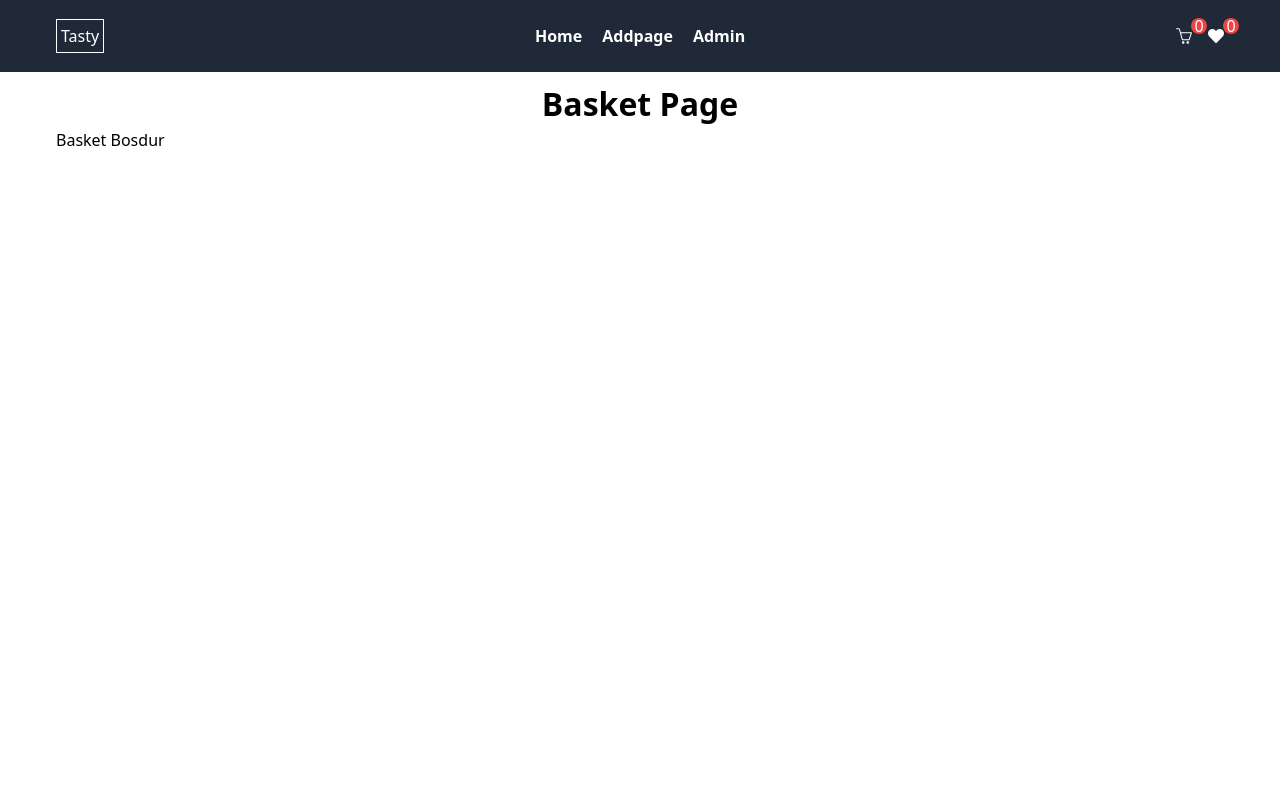
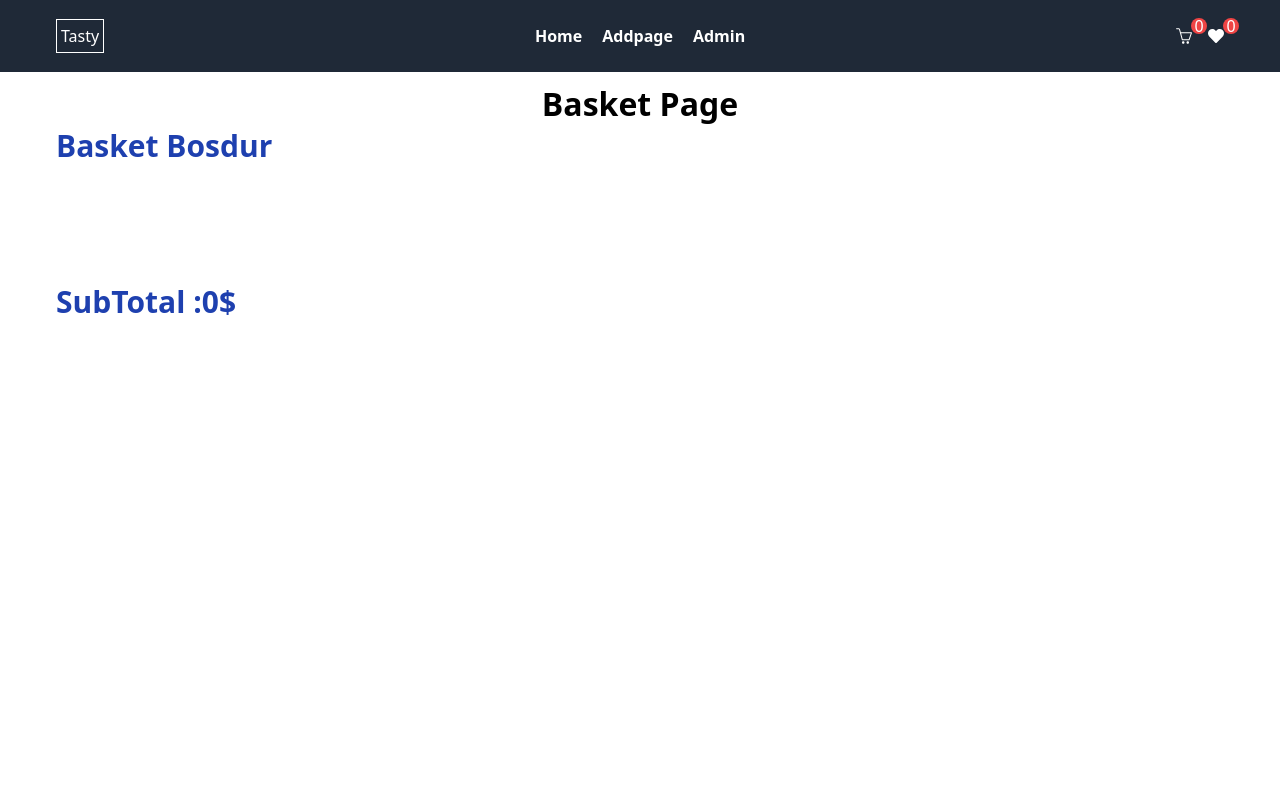
Before and after one commit to alpayabdullayev/IMTAHAN, a React (Vite) app in the folder client/: page /basket in a window 1280 px wide. Shown: the top 800 px of the page. Built offline with nearby package versions, Linux system fonts and the light colour scheme.

Commit message:
added SubTotal

```diff
--- a/client/src/components/basketPage/index.jsx
+++ b/client/src/components/basketPage/index.jsx
@@ -21,7 +21,7 @@ const BasketPage = () => {
             Basket Page
           </h1>
         </div>
-        <div>
+        <div className="text-blue-800 text-3xl font-bold ">
             {
                 basket.length === 0 ? <p>Basket Bosdur</p> : ""
             }
@@ -107,6 +107,12 @@ const BasketPage = () => {
                 </div>
               ))}
           </div>
+          <div className="py-20 text-blue-800 font-semibold text-3xl">
+            <span>SubTotal :</span>
+            {
+                basket.reduce((acc,item)=>acc + item.price * item.count,0)
+            }$
+          </div>
         </div>
       </div>
     </section>
--- a/client/src/components/wishlistPage/index.jsx
+++ b/client/src/components/wishlistPage/index.jsx
@@ -24,7 +24,7 @@ const WishlistPage = () => {
             Wishlist Page
           </h1>
         </div>
-        <div>
+        <div className='text-blue-800 text-3xl font-bold '>
             {
                 wishlist.length === 0 ? <p>Wishlist Bosdur</p> : ""
             }
```
